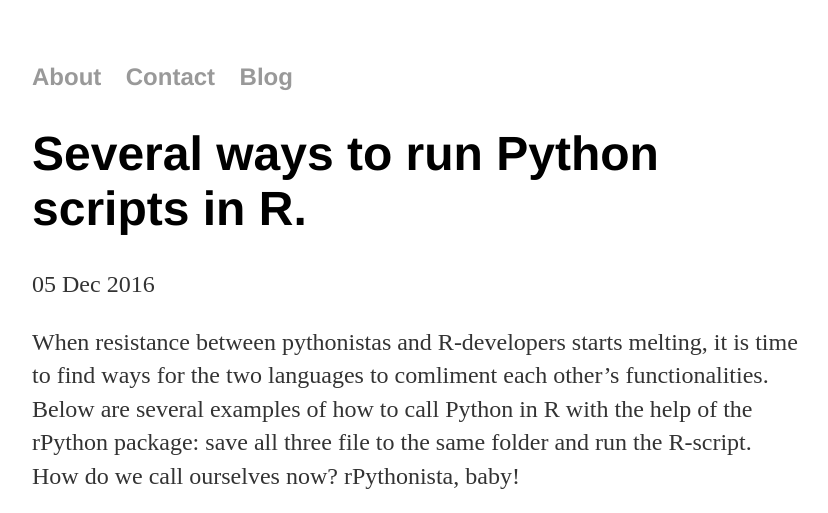
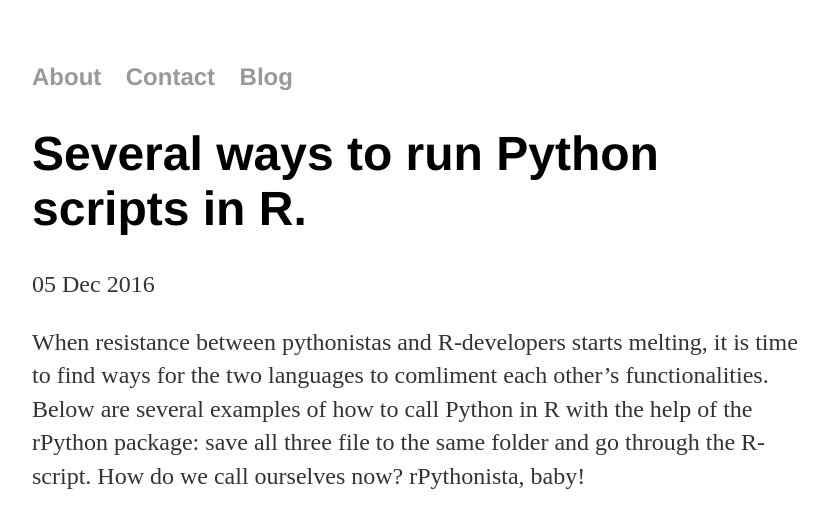
Before and after one commit to elizavetasemenova/elizavetasemenova.github.io, a Jekyll site: the page built from _posts/2016-12-05-run-python-from-r.md, in a window 1280 px wide, cut to the strip 0-513 px from the top of the page. Shown: the whole strip, without its empty margins (224-1052 px from the left). Built offline with Jekyll 4.4.1, drawn with Linux system fonts in a browser that asks for light colours; comment, search, counter and statistics services are not loaded.

Commit message:
Update 2016-12-05-run-python-from-r.md

```diff
--- a/_posts/2016-12-05-run-python-from-r.md
+++ b/_posts/2016-12-05-run-python-from-r.md
@@ -6,6 +6,6 @@
 ---
 
 When resistance between pythonistas and R-developers starts melting, it is time to find ways for the two languages
-to comliment each other's functionalities. Below are several examples of how to call Python in R with the help of the rPython package: save all three file to the same folder and run the R-script. How do we call ourselves now? rPythonista, baby!
+to comliment each other's functionalities. Below are several examples of how to call Python in R with the help of the rPython package: save all three file to the same folder and go through the R-script. How do we call ourselves now? rPythonista, baby!
 
 <script src="https://gist.github.com/elizavetasemenova/101ccf69eebaf422110fc6719af69f86.js"></script>
```
